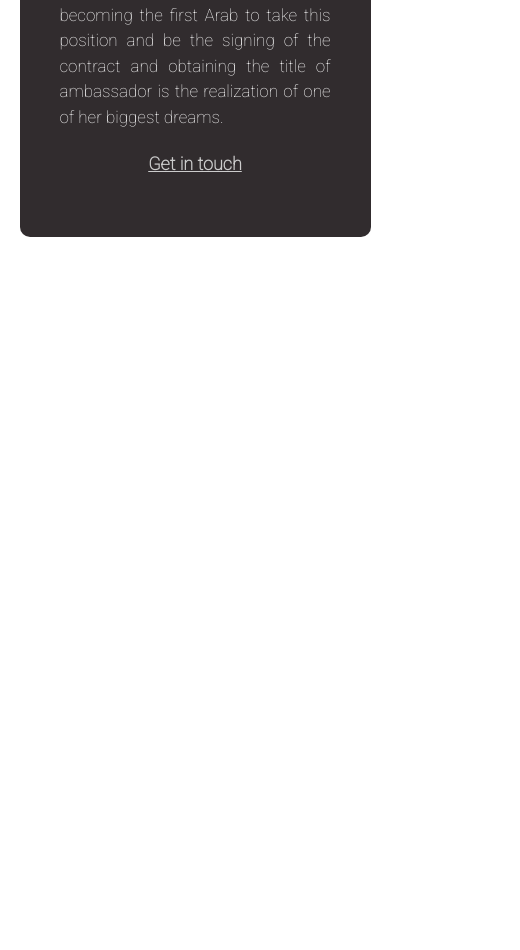
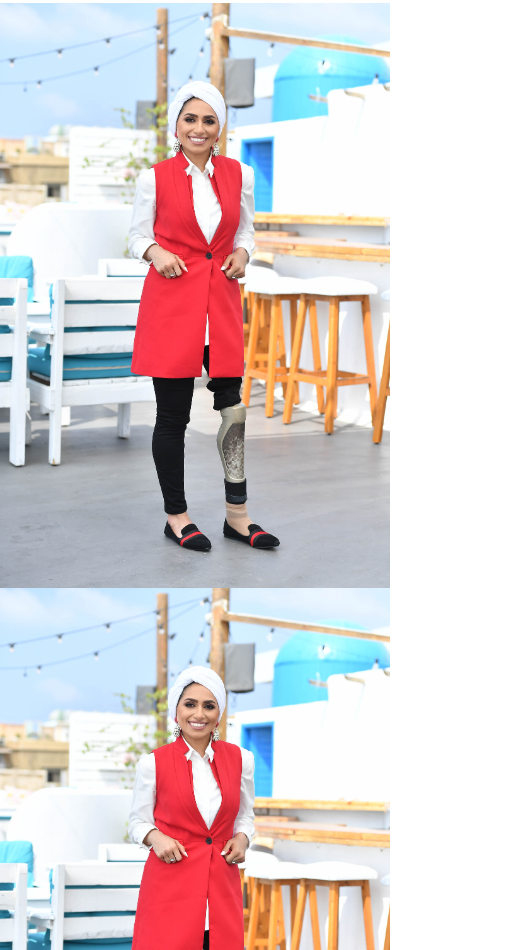
Before and after one commit to ahmadalnaib/zainab-grid, a plain HTML site: page index.html in a window 390 px wide. Shown: the part 3305-4255 px from the top of the page, 520 px wide, since content can reach past the window. Before the commit the page ends 3622 px from the top, so only its background shows below. Drawn offline with Linux system fonts and the light colour scheme; a web font is replaced by a local one.

Commit message:
add photos

```diff
--- a/index.html
+++ b/index.html
@@ -16,9 +16,9 @@
   <h1 class="logo">زينب العقابي</h1>
   <input type="checkbox" class="menu-check" id="">
   <ul class="nav-links">
-    <li><a href="#">About</a></li>
-    <li><a href="#">Work</a></li>
-    <li><a href="#">Contact</a></li>
+    <li><a href="#about">About</a></li>
+    <li><a href="#work">Work</a></li>
+    <li><a href="#contact">Contact</a></li>
   </ul>
   <div class="burger">
     <span></span>
@@ -71,14 +71,18 @@
 
         In 2015, she signed a contract with Auto-Book and Limbitich, the largest company in the field of prosthetics, to be the first Arab Ambassador in the world for people with special needs, thus becoming the first Arab to take this position and be the signing of the contract and obtaining the title of ambassador is the realization of one of her biggest dreams.</p>
     </div>
-
-    <div class="about-contact">
-      <h3>Get in touch</h3>
-      <p ></p>
-    </div>
   </div>
 </section>
 
+
+<!-- gallery -->
+<section id="gallery">
+<img class="g1" src="./imgs/g1.jpg" alt="zozo">
+<img class="g2" src="./imgs/g1.jpg" alt="z">
+<img class="g3" src="./imgs/g1.jpg" alt="zz">
+<img class="g4" src="./imgs/g1.jpg" alt="zzz">
+
+</section>
 
 </main>
 
--- a/style.css
+++ b/style.css
@@ -1,5 +1,7 @@
 /* setup the page */
 @import url('https://fonts.googleapis.com/css2?family=Rakkas&family=Roboto:wght@100&display=swap');
+
+@import url('https://fonts.googleapis.com/css2?family=Open+Sans:wght@300&display=swap');
 
 * {
   padding: 0;
@@ -15,7 +17,7 @@ img {
   width: 100%;
 }
 body {
-  font-family: 'Roboto', sans-serif;
+
   line-height: 1.5;
   animation: opening 1s ease-in-out;
 }
@@ -313,7 +315,47 @@ flex: 1 1 40rem;
 }
 
 .about-img img {
-  width: 500px;
+ width: 100%;
+ height: 100%;
   border-radius: 10px;
   object-fit: cover;
 }
+
+
+/* gallery */
+
+#gallery{
+  display: grid;
+  grid-template-columns: repeat(auto-fit,mixmax(3rem,1fr));
+}
+
+
+
+.g1 {
+  grid-column: 1/3;
+
+}
+
+.g2 {
+  grid-column: 3/4;
+  grid-row: 1/3;
+}
+
+
+@media screen and (max-width:500px)
+{
+  #gallery{
+
+    grid-template-columns:1fr;
+  }
+
+  .g1 {
+    grid-column: auto;
+
+  }
+
+  .g2 {
+    grid-column: auto;
+    grid-row: auto;
+  }
+}
```
Also changed, not shown: imgs/g1.jpg (added).
